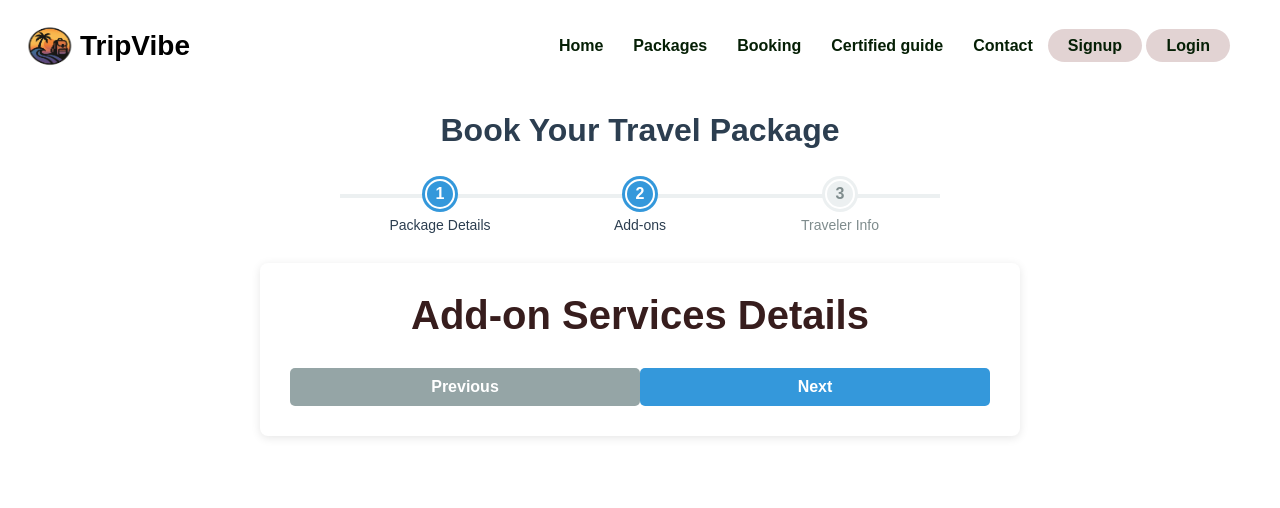
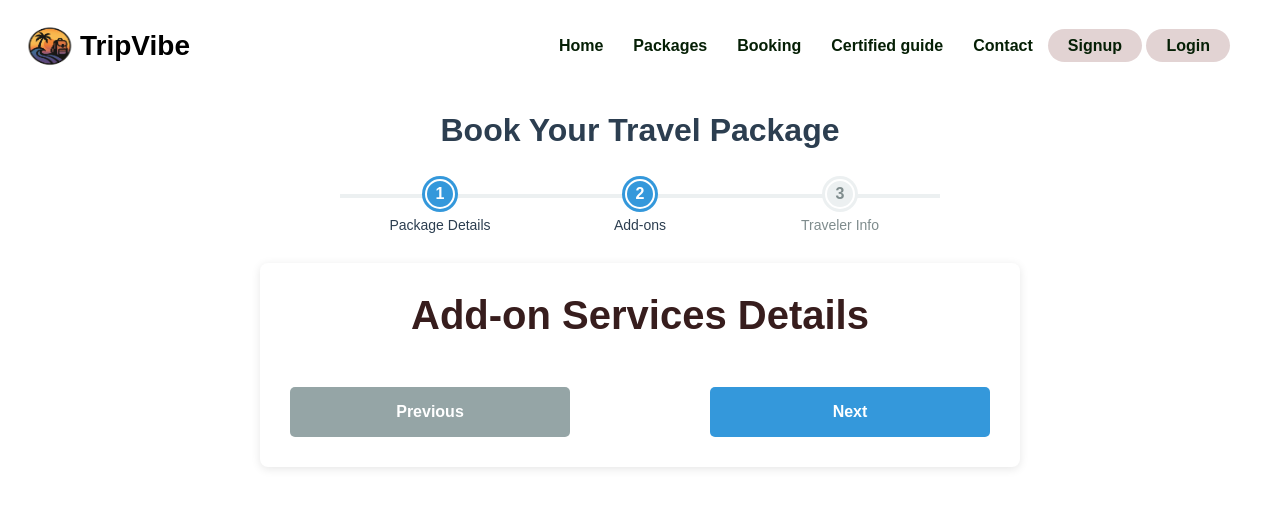
Before and after one commit to sakshishukla52128/tourism, a React (Create React App) app: page /booking in a window 1280 px wide. Both pictures are taken after a click on the button "Next". Shown: the top 508 px of the page. Built offline with nearby package versions, Linux system fonts and the light colour scheme.

Commit message:
button update

```diff
--- a/src/components/Booking.css
+++ b/src/components/Booking.css
@@ -370,6 +370,10 @@ button {
   font-size: 16px;
   cursor: pointer;
   transition: all 0.3s;
+      height: 50px;
+    margin-top: 19px;
+
+
 }
 
 .prev-btn {
--- a/src/components/Booking.jsx
+++ b/src/components/Booking.jsx
@@ -580,7 +580,7 @@ const Booking = () => {
               </label>
             </div>
 
-            <button type="button" onClick={nextStep} className="next-btn">
+            <button type="button" onClick={nextStep} className="next-btn" style={{width:'25%'}}>
               Next
             </button>
           </div>
@@ -918,10 +918,10 @@ const Booking = () => {
             )}
 
             <div className="navigation-buttons">
-              <button type="button" onClick={prevStep} className="prev-btn">
+              <button type="button" onClick={prevStep} className="prev-btn" style={{width:"40%"}}>
                 Previous
               </button>
-              <button type="button" onClick={nextStep} className="next-btn">
+              <button type="button" onClick={nextStep} className="next-btn" style={{width:"40%"}}>
                 Next
               </button>
             </div>
@@ -1009,10 +1009,10 @@ const Booking = () => {
             </div>
 
             <div className="navigation-buttons">
-              <button type="button" onClick={prevStep} className="prev-btn">
+              <button type="button" onClick={prevStep} className="prev-btn"  style={{width:"35%"}}>
                 Previous
               </button>
-              <button type="submit" className="submit-btn">
+              <button type="submit" className="submit-btn" style={{width:"35%"}}>
                 Confirm Booking
               </button>
             </div>
--- a/src/components/Certifiedguide.css
+++ b/src/components/Certifiedguide.css
@@ -308,7 +308,6 @@ button {
   cursor: pointer;
   font-weight: bold;
   transition: all 0.3s;
-  width: 100%;
 }
 
 .view-details-btn {
--- a/src/components/Destinations.jsx
+++ b/src/components/Destinations.jsx
@@ -3,7 +3,7 @@ import './Destinations.css';
 
 const Destinations = () => {
   // Sample destination data
-  const [destinations] = useState([
+  const [destinations, setDestinations] = useState([
     {
       id: 1,
       name: 'Goa',
```
